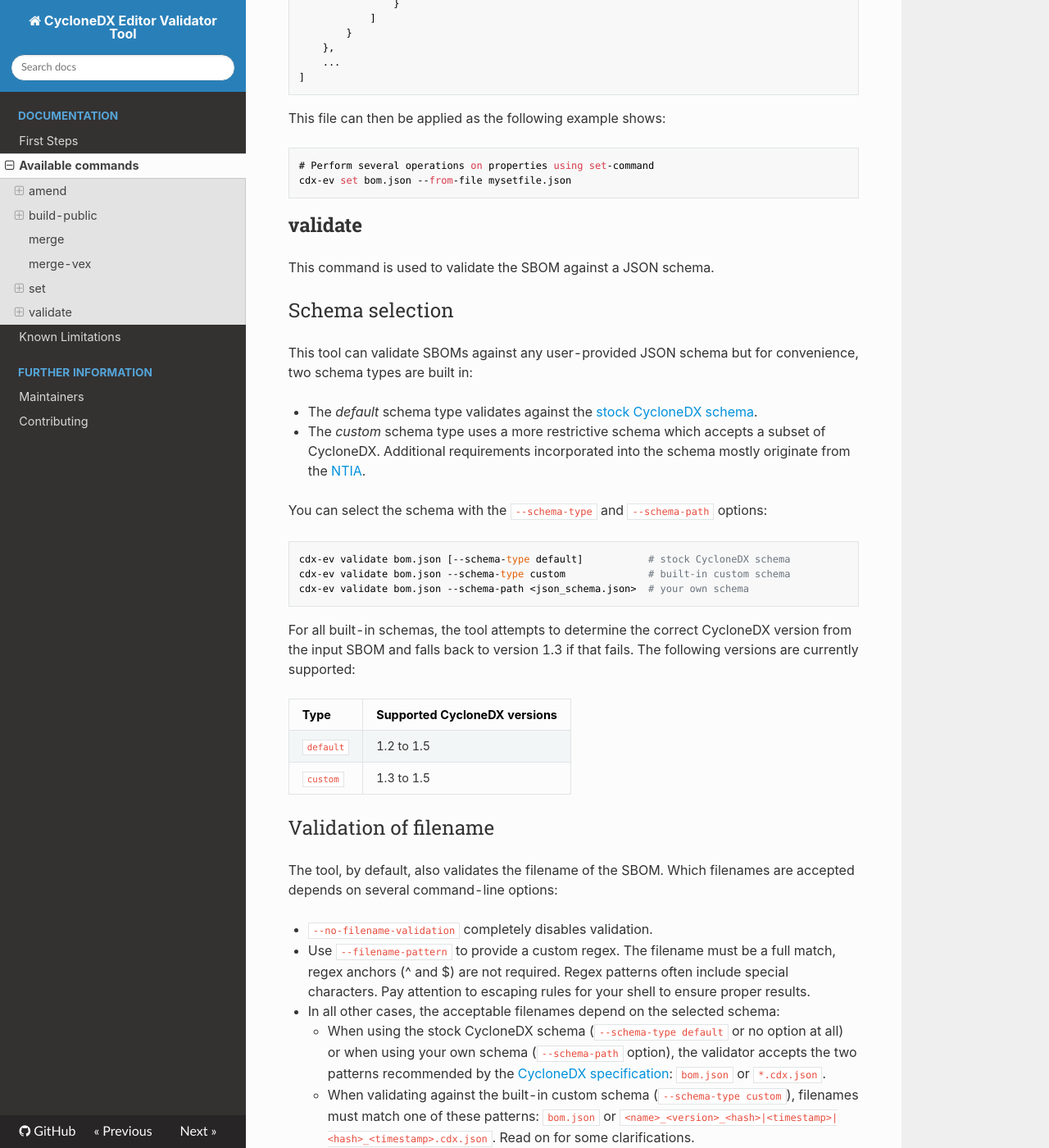
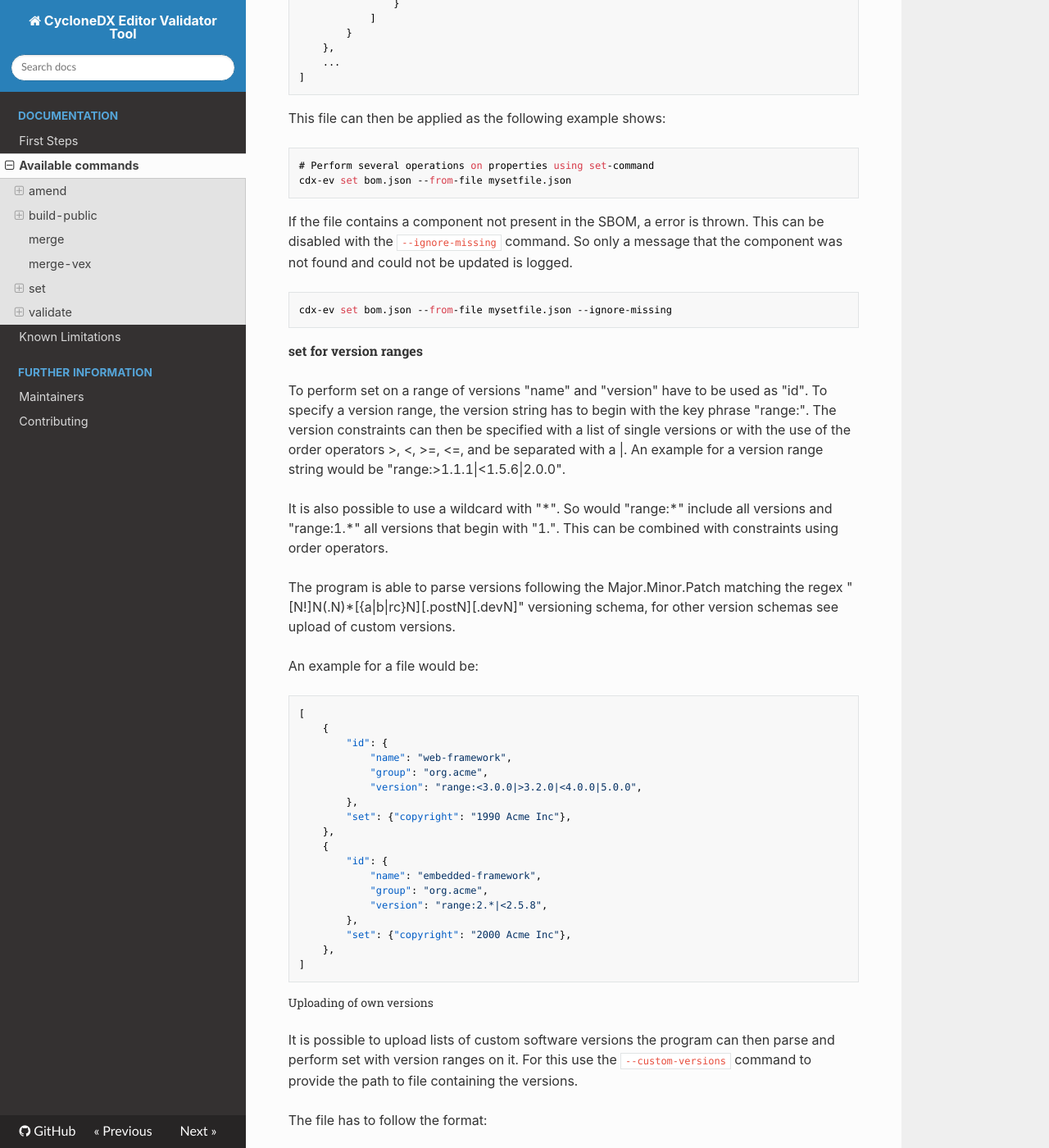
Before and after one commit to Festo-se/cyclonedx-editor-validator, an MkDocs documentation site: the page built from docs/available_commands.md, in a window 1280 px wide and 1400 px high, scrolled down 8103 px. Shown: the whole window at 82% size. Built offline with MkDocs 1.6.1, drawn with Linux system fonts in a browser that asks for light colours; nearby versions of some CDN libraries; some web fonts are replaced; some of the changed text lies outside the part shown.

Commit message:
docs: add description to available commands

```diff
--- a/docs/available_commands.md
+++ b/docs/available_commands.md
@@ -289,6 +289,65 @@
     # Perform several operations on properties using set-command
     cdx-ev set bom.json --from-file mysetfile.json
 
+If the file contains a component not present in the SBOM, a error is thrown.
+This can be disabled with the `--ignore-missing` command.
+So only a message that the component was not found and could not be updated is logged.
+
+    cdx-ev set bom.json --from-file mysetfile.json --ignore-missing
+
+#### set for version ranges
+
+To perform set on a range of versions "name" and "version" have to be used as "id".
+To specify a version range, the version string has to begin with the key phrase "range:".
+The version constraints can then be specified with a list of single versions or with the use of the order operators >, <, >=, <=,
+and be separated with a |. An example for a version range string would be "range:>1.1.1|<1.5.6|2.0.0".
+
+It is also possible to use a wildcard with "\*". So would "range:\*" include all versions and "range:1.*" all versions that begin with "1.".
+This can be combined with constraints using order operators.
+
+The program is able to parse versions following the Major.Minor.Patch matching the regex "\[N!\]N(.N)\*\[{a|b|rc}N\]\[.postN\]\[.devN\]" versioning schema, for other version schemas see upload of custom versions.
+
+An example for a file would be:
+
+    [
+        {
+            "id": {
+                "name": "web-framework",
+                "group": "org.acme",
+                "version": "range:<3.0.0|>3.2.0|<4.0.0|5.0.0",
+            },
+            "set": {"copyright": "1990 Acme Inc"},
+        },
+        {
+            "id": {
+                "name": "embedded-framework",
+                "group": "org.acme",
+                "version": "range:2.*|<2.5.8",
+            },
+            "set": {"copyright": "2000 Acme Inc"},
+        },
+    ]
+
+##### Uploading of own versions
+
+It is possible to upload lists of custom software versions the program can then parse and perform set with version ranges on it.
+For this use the `--custom-versions` command to provide the path to file containing the versions.
+
+The file has to follow the format:
+
+[
+    {
+        "version_schema": "ubuntu",
+        "version_list":[
+        version 1
+        version 2
+        version 3
+        ]
+    }
+]
+
+The order of versions has to be aligned with their index in the list.
+
 ## validate
 
 This command is used to validate the SBOM against a JSON schema.
```
